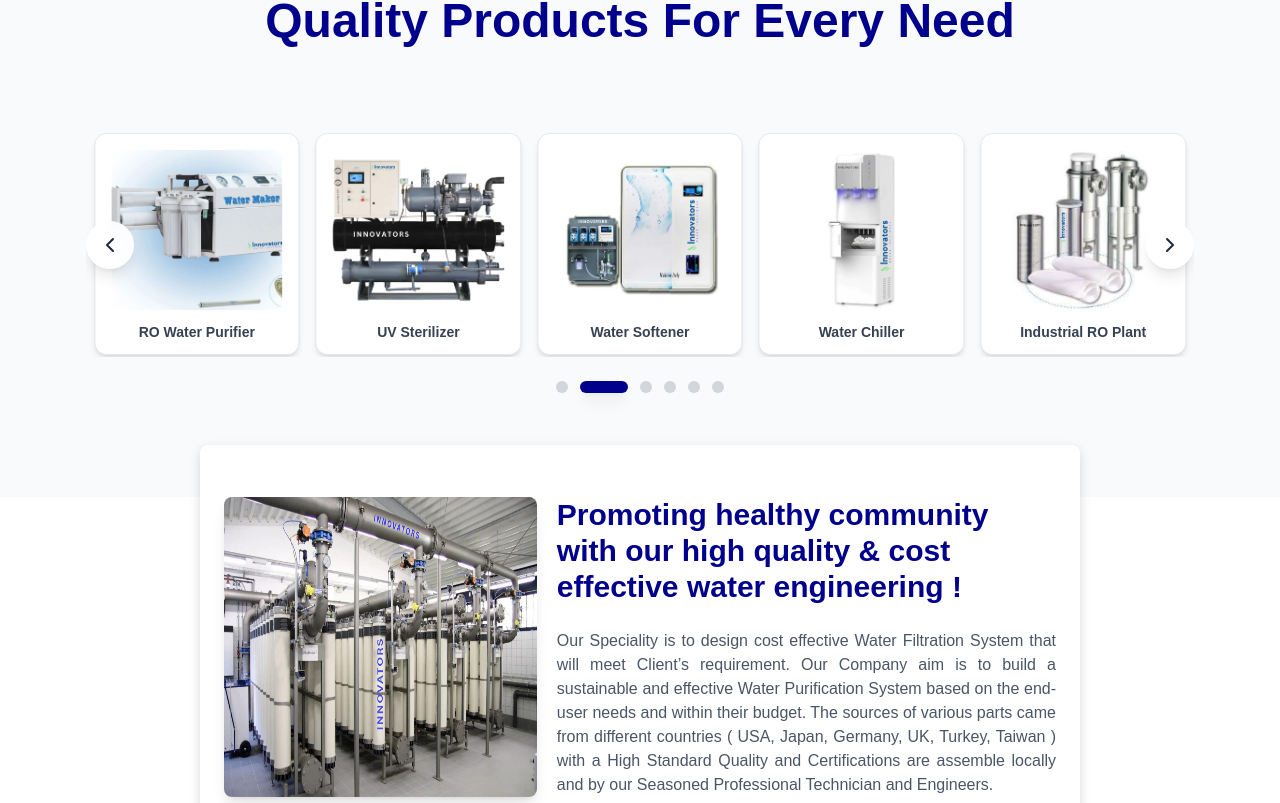
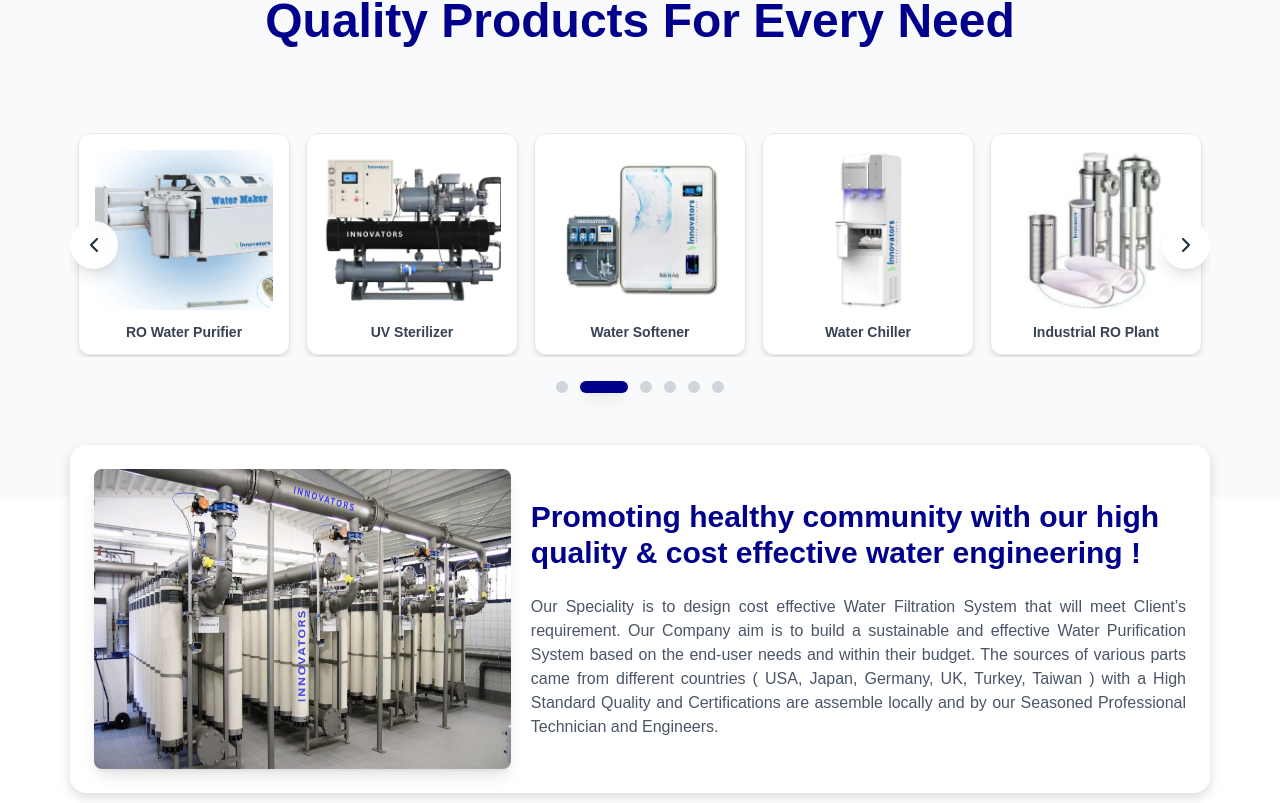
Before and after one commit to MirHussainJan/WaterTreatment, a React (Vite) app: page / in a window 1280 px wide. Shown: the part 6257-7060 px from the top of the page. Built offline with nearby package versions, Linux system fonts and the light colour scheme.

Commit message:
Added The loader

```diff
--- a/src/components/QualityProducts.jsx
+++ b/src/components/QualityProducts.jsx
@@ -26,8 +26,8 @@ export default function QualityProducts() {
           <Carousel />   {/* use carousel here */}
         </div>
       </div>
-      <section className="w-full  relative md:px-50 mb-20 -mt-23">
-        <div className="mx-auto mt-10 bg-white shadow-[_0px_4px_12px_rgba(0,0,0,0.15)] rounded-lg md:p-6 p-3 max-w-[1140px]">
+      <section className="w-full relative md:px-4 mb-20 -mt-23">
+        <div className="mx-auto mt-10 bg-white shadow-[_0px_4px_12px_rgba(0,0,0,0.15)] rounded-2xl md:p-6 p-3 max-w-[1140px]">
           <div className="flex md:gap-5 flex-col md:flex-row md:items-center md:justify-center">
             <div className="md:w-[1000px] md:h-[300px]">
               <img src={img} alt="Quality control" className="rounded-lg shadow-lg w-full h-full" />
--- a/src/components/ui/Carousel.jsx
+++ b/src/components/ui/Carousel.jsx
@@ -21,8 +21,27 @@ export default function Carousel() {
   const navigate = useNavigate();
   const [current, setCurrent] = useState(0);
   const [isTransitioning, setIsTransitioning] = useState(false);
+  const [itemsPerView, setItemsPerView] = useState(5);
   const intervalRef = useRef();
-  const itemsPerView = 5; // Show 5 items at a time on desktop
+
+  // Update items per view based on screen size
+  useEffect(() => {
+    const updateItemsPerView = () => {
+      if (window.innerWidth < 640) {
+        setItemsPerView(1); // Mobile: 1 card
+      } else if (window.innerWidth < 768) {
+        setItemsPerView(2); // Small tablets: 2 cards
+      } else if (window.innerWidth < 1024) {
+        setItemsPerView(3); // Tablets: 3 cards
+      } else {
+        setItemsPerView(5); // Desktop: 5 cards
+      }
+    };
+
+    updateItemsPerView();
+    window.addEventListener('resize', updateItemsPerView);
+    return () => window.removeEventListener('resize', updateItemsPerView);
+  }, []);
 
   // Helper to clear and restart interval
   const restartInterval = () => {
@@ -70,7 +89,7 @@ export default function Carousel() {
   };
 
   return (
-    <div className="max-w-[1140px] mx-auto py-10 px-4">
+    <div className="max-w-[1140px] mx-auto py-10">
       <div
         className="relative overflow-hidden"
         onMouseEnter={() => clearInterval(intervalRef.current)}
@@ -89,7 +108,12 @@ export default function Carousel() {
             {[...images, ...images, ...images].map((item, index) => (
               <div
                 key={index}
-                className="w-1/5 flex-shrink-0 px-2 cursor-pointer group"
+                className={`flex-shrink-0 px-2 cursor-pointer group ${
+                  itemsPerView === 1 ? 'w-full' :
+                  itemsPerView === 2 ? 'w-1/2' :
+                  itemsPerView === 3 ? 'w-1/3' :
+                  'w-1/5'
+                }`}
                 onClick={handleProductClick}
               >
                 <div className="bg-white rounded-xl shadow-md overflow-hidden border border-gray-200 hover:shadow-xl transition-all duration-300">
```
